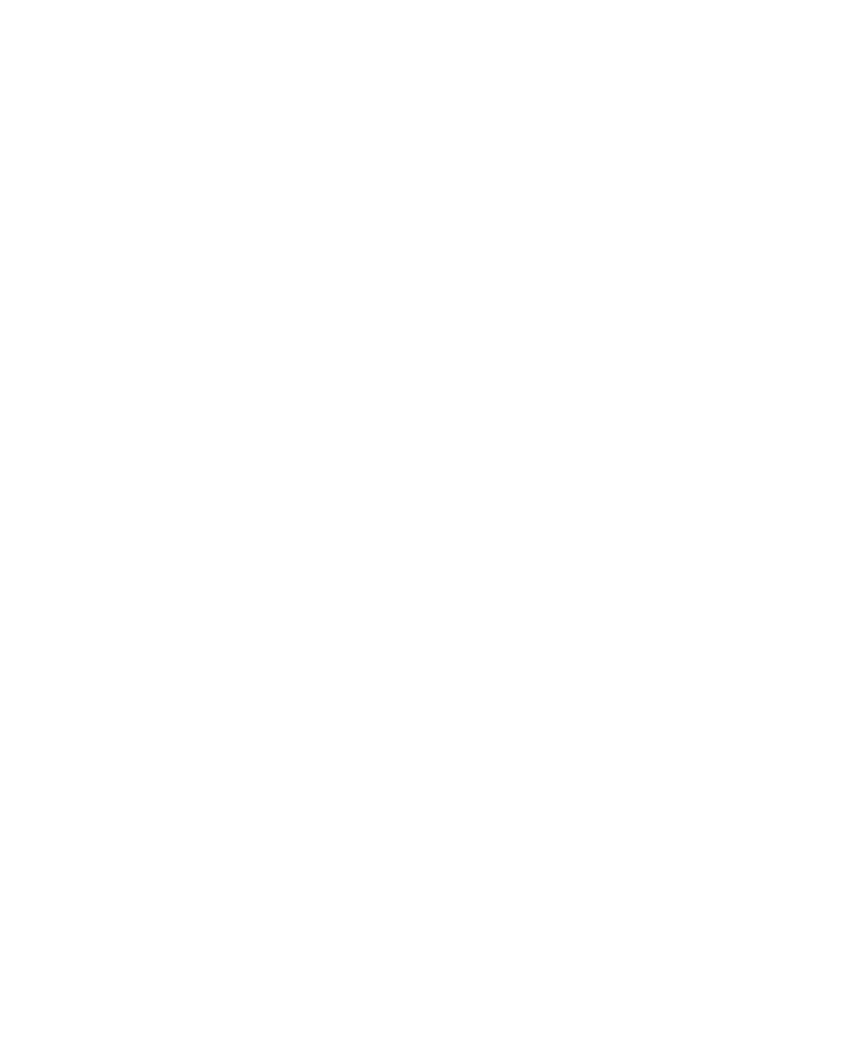
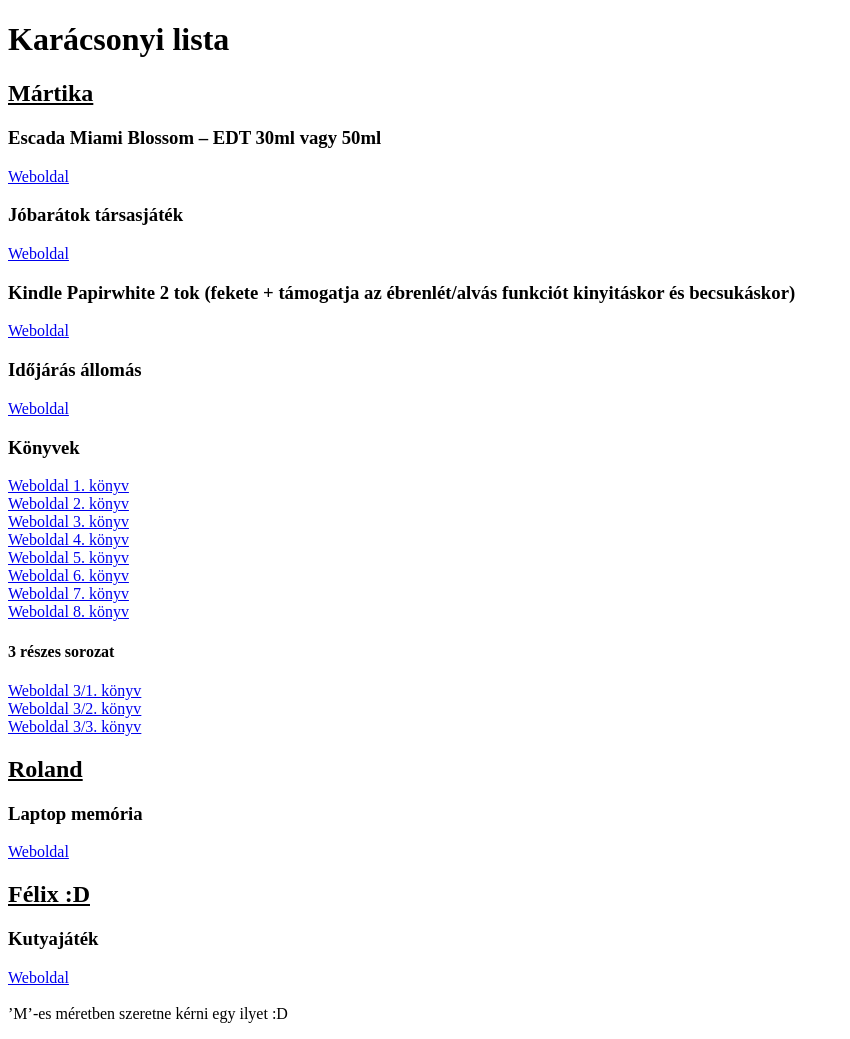
Before and after one commit to szaloncukor/szaloncukor.github.io, a plain HTML site: page index.html in a window 1280 px wide. Shown: the whole page, without its empty margins (0-850 px from the left). Before the commit the page ends 800 px from the top, so only its background shows below. Drawn offline with Linux system fonts and the light colour scheme.

Commit message:
Update index.html

```diff
--- a/index.html
+++ b/index.html
@@ -4,11 +4,58 @@
 <head>
     <meta charset="UTF-8">
     <meta name="viewport" content="width=device-width, initial-scale=1.0">
-    <title>A1 Site Design</title>
+    <title>Karácsonyi lista</title>
 </head>
 
 <body>
 
+<h1>Karácsonyi lista</h1>
+<h2><u>Mártika</u></h2>
+
+<p>
+<h3>Escada Miami Blossom – EDT 		30ml vagy 50ml</h3>
+<a href="https://www.vivantis.hu/parfumok/escada-miami-blossom-edt.html?c=pES14130">Weboldal</a>
+
+<h3>Jóbarátok társasjáték</h3>
+<a href="https://ignshop.hu/products/jobaratok-bumm-szivtal-tarsasjatek">Weboldal</a>
+
+<h3>Kindle Papirwhite 2 tok (fekete + támogatja az ébrenlét/alvás funkciót kinyitáskor és becsukáskor)</h3>
+<a href="https://www.alza.hu/conenct-it-ci-1026-amazon-kindle-paperwhite-1-2-3-fekete-d4401148.htm">Weboldal</a>
+
+<h3>Időjárás állomás</h3>
+<a href="https://idojaras-allomas.arukereso.hu/sencor/sws-4300-p426899337/">Weboldal</a>
+
+<h3>Könyvek</h3>
+<a href="https://www.libri.hu/konyv/szabo_magda.az-ajto-22.html">Weboldal 1. könyv</a><br>
+<a href="https://www.libri.hu/konyv/szvetlana_alekszijevics.elhordott-multjaink-4.html">Weboldal 2. könyv</a><br>
+<a href="https://www.libri.hu/konyv/yuval_noah_harari.homo-deus.html">Weboldal 3. könyv</a><br>
+<a href="https://www.libri.hu/konyv/charles_dickens.karacsonyi-tortenetek-9.html">Weboldal 4. könyv</a><br>
+<a href="https://www.libri.hu/konyv/ernest_hemingway.akiert-a-harang-szol-19.html">Weboldal 5. könyv</a><br>
+<a href="https://www.libri.hu/konyv/stephen_king.kedvencek-temetoje-1.html">Weboldal 6. könyv</a><br>
+<a href="https://www.libri.hu/konyv/stephen_king.a-remeny-rabjai.html">Weboldal 7. könyv</a><br>
+<a href="https://www.libri.hu/konyv/stephen_king.a-ragyogas--1.html">Weboldal 8. könyv</a><br>
+
+<h4>3 részes sorozat</h4>
+<a href="https://www.libri.hu/konyv/philip_pullman.az-arany-iranytu-2.html">Weboldal 3/1. könyv</a><br>
+<a href="https://www.libri.hu/konyv/philip_pullman.a-titokzatos-kes-5.html">Weboldal 3/2. könyv</a><br>
+<a href="https://www.libri.hu/konyv/philip_pullman.a-borostyan-latcso--1.html">Weboldal 3/3. könyv</a><br>
+</p>
+
+<h2><u>Roland</u></h2>
+
+<p>
+<h3>Laptop memória</h3>
+<a href="https://www.pcx.hu/kingston-2x16gb-ddr4-2666mhz-hyperx-impact-hx426s15ib2k2-32-notebook-memoria-00197631">Weboldal</a>
+<p>
+
+<h2><u>Félix :D</u></h2>
+
+<p>
+<h3>Kutyajáték</h3>
+<a href="https://www.petissimo.hu/kutyaknak/jatekok/intelligencia-jatekok/kong-classic.html">Weboldal</a><br><br>
+’M’-es méretben szeretne kérni egy ilyet :D
+<p>
+
 </body>
 
 </html>
```
